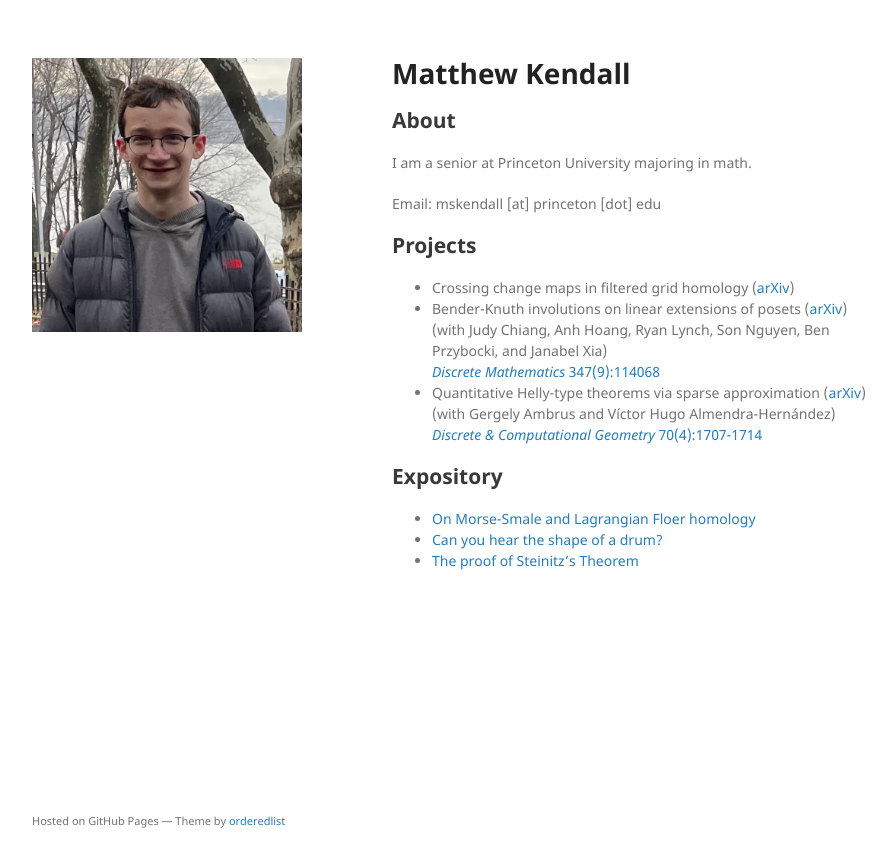
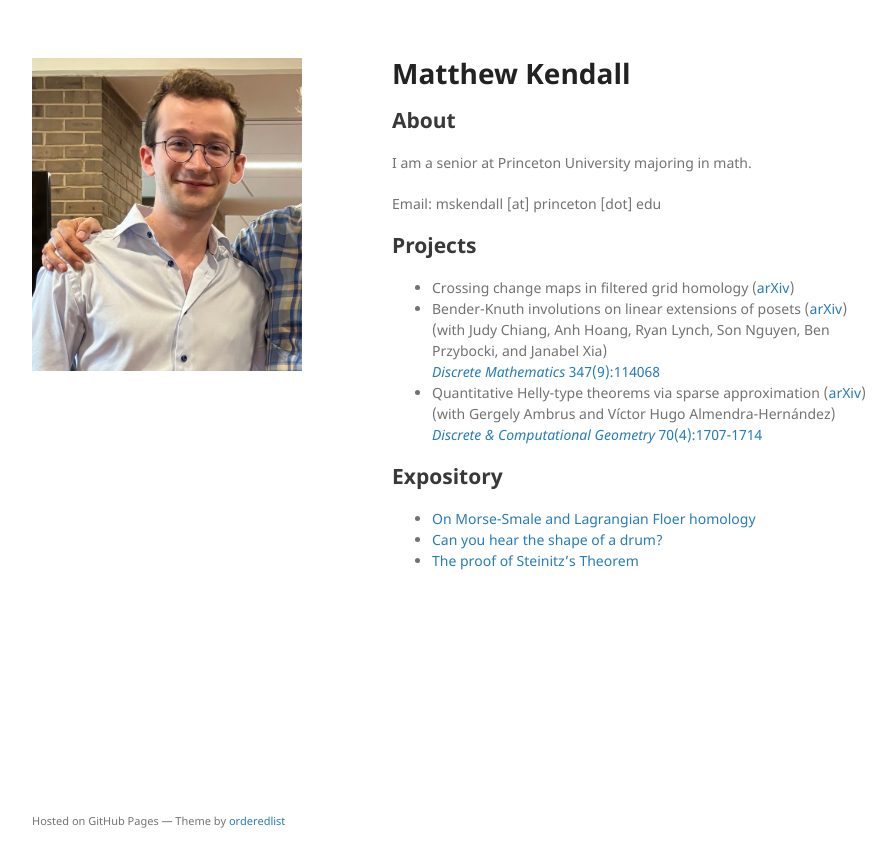
Before and after one commit to matthewkendall/matthewkendall.github.io, a Jekyll site: the page built from index.md, in a window 1280 px wide. Shown: the top 867 px of the page, without its empty margins (178-1074 px from the left). Built offline with Jekyll 4.4.1, drawn with Linux system fonts in a browser that asks for light colours; our own code applies the rules of GitHub Pages for plain Markdown files; the repository's description, which GitHub fills in, is left out.

Commit message:
Update _config.yml

```diff
--- a/_config.yml
+++ b/_config.yml
@@ -1,5 +1,5 @@
 title: Matthew Kendall
-logo: /assets/img/pfp_22.jpeg
+logo: /assets/img/website-pfp-jun24.jpg
 description:
 show_downloads: false
 google_analytics:
```
